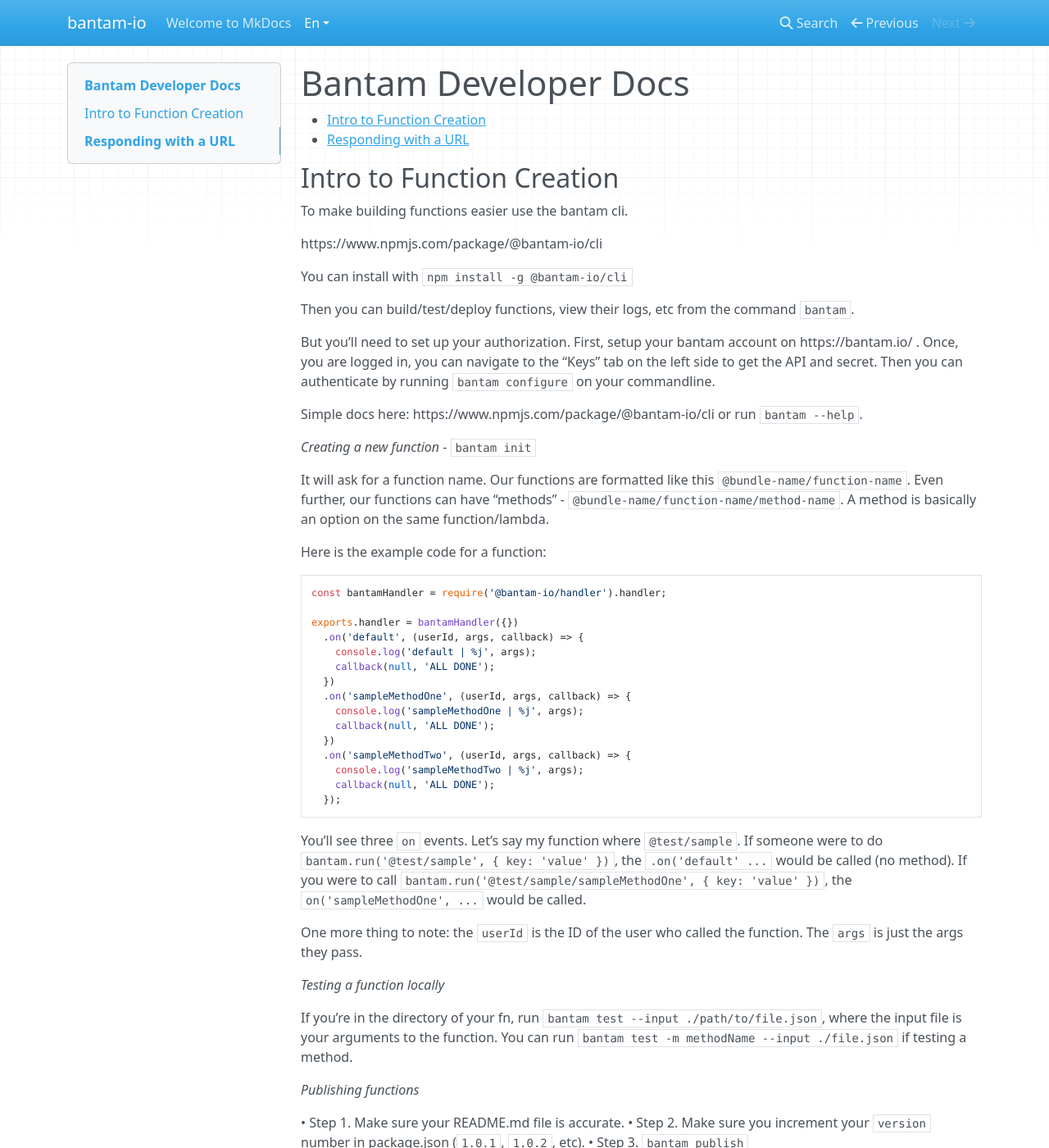
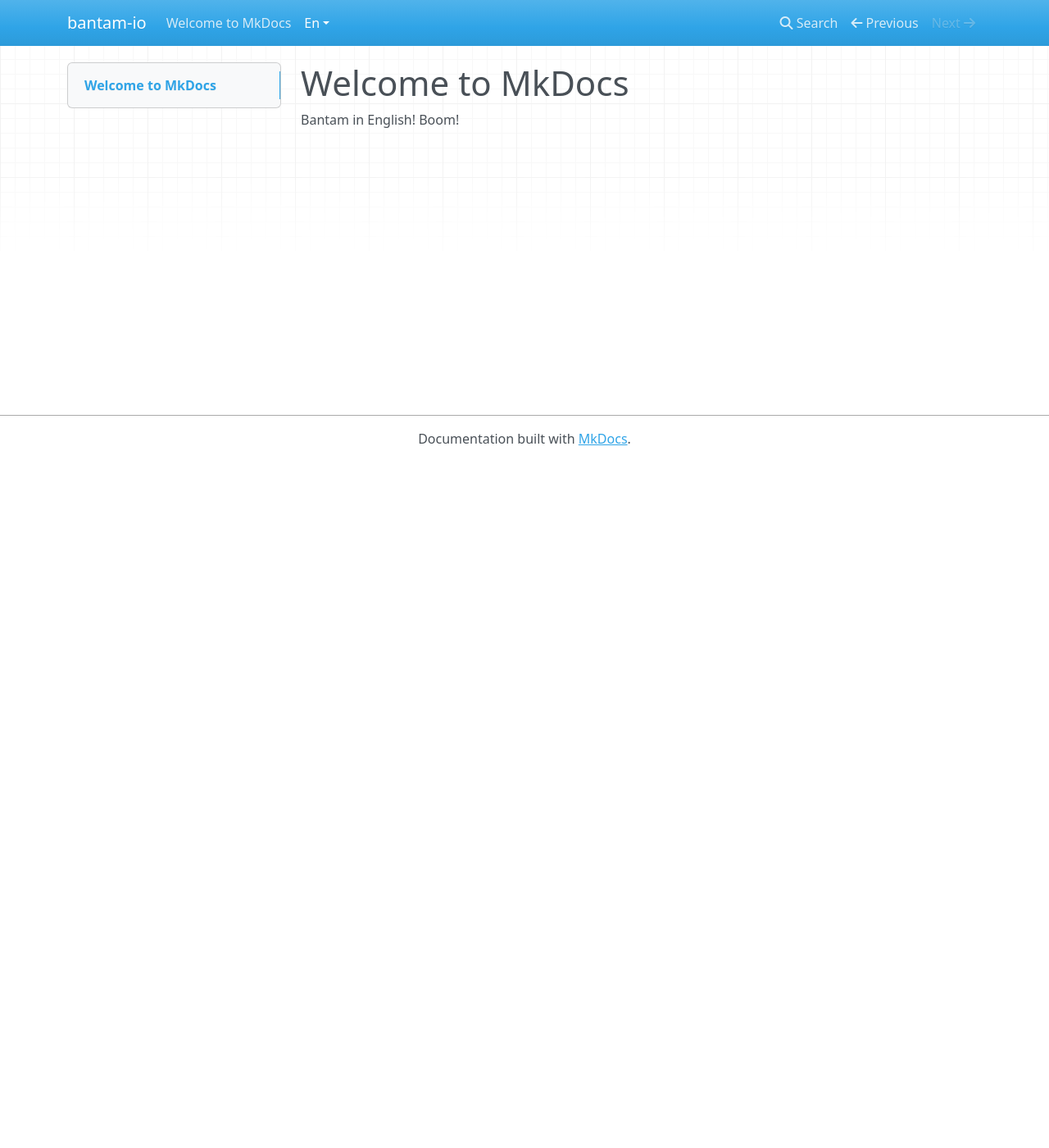
Before and after one commit to bantam-io/docs, an MkDocs documentation site: the page built from docs/en/index.md, in a window 1280 px wide and 1400 px high. Shown: the whole window at 82% size. Built offline with MkDocs 1.6.1, drawn with Linux system fonts in a browser that asks for light colours; nearby versions of some CDN libraries; some of the changed text lies outside the part shown.

Commit message:
trying to figure out the error on my nkdocs build

````diff
--- a/docs/en/index.md
+++ b/docs/en/index.md
@@ -1,82 +1,3 @@
-# Bantam Developer Docs
+# Welcome to MkDocs
 
-- [Intro to Function Creation](#Intro-to-Function-Creation)
-- [Responding with a URL](#Responding-With-A-URL)
-
-## Intro to Function Creation
-
-To make building functions easier use the bantam cli.
-
-https://www.npmjs.com/package/@bantam-io/cli
-
-You can install with `npm install -g @bantam-io/cli`
-
-Then you can build/test/deploy functions, view their logs, etc from the command `bantam`.
-
-But you’ll need to set up your authorization. First, setup your bantam account on https://bantam.io/ .
-Once, you are logged in, you can navigate to the “Keys” tab on the left side to get the API and secret.
-Then you can authenticate by running `bantam configure` on your commandline.
-
-Simple docs here: https://www.npmjs.com/package/@bantam-io/cli or run `bantam --help`.
-
-_Creating a new function_ - `bantam init`
-
-It will ask for a function name. Our functions are formatted like this `@bundle-name/function-name`. Even further, our functions can have “methods” - `@bundle-name/function-name/method-name`. A method is basically an option on the same function/lambda.
-
-Here is the example code for a function:
-
-```js
-const bantamHandler = require('@bantam-io/handler').handler;
-
-exports.handler = bantamHandler({})
-  .on('default', (userId, args, callback) => {
-    console.log('default | %j', args);
-    callback(null, 'ALL DONE');
-  })
-  .on('sampleMethodOne', (userId, args, callback) => {
-    console.log('sampleMethodOne | %j', args);
-    callback(null, 'ALL DONE');
-  })
-  .on('sampleMethodTwo', (userId, args, callback) => {
-    console.log('sampleMethodTwo | %j', args);
-    callback(null, 'ALL DONE');
-  });
-```
-
-You’ll see three `on` events. Let’s say my function where `@test/sample`. If someone were to do `bantam.run('@test/sample', { key: 'value' })`, the `.on('default' ...` would be called (no method). If you were to call `bantam.run('@test/sample/sampleMethodOne', { key: 'value' })`, the `on('sampleMethodOne', ...` would be called.
-
-One more thing to note: the `userId` is the ID of the user who called the function. The `args` is just the args they pass.
-
-_Testing a function locally_
-
-If you’re in the directory of your fn, run `bantam test --input ./path/to/file.json`, where the input file is your arguments to the function. You can run `bantam test -m methodName --input ./file.json` if testing a method.
-
-_Publishing functions_
-
-• Step 1. Make sure your README.md file is accurate.
-• Step 2. Make sure you increment your `version` number in package.json (`1.0.1`, `1.0.2`, etc).
-• Step 3. `bantam publish`
-
-# Responding with a URL
-
-Say for example you want someone to go directly to a BantamURL and have it show an image. You may not want to run JavaScript with a promise, get the response, and then put the response in an the `src` tag for an `img`. You may instead just want to put a URL as the `src` that runs the bantam function and then responds with an image.
-
-Great.
-
-As a function developer, you just respond like this:
-
-```js
-
-cb(null, {
-  proxyResponse: {
-    statusCode: 302,
-    headers: {
-      Location: url,
-    },
-    body: '',
-  },
-});
-
-```
-
-If they use `bantam.run` instead of going to the `bantam.url`, that's okay - we figure that out and just respond with the URL as the result.
+Bantam in English! Boom!
````
